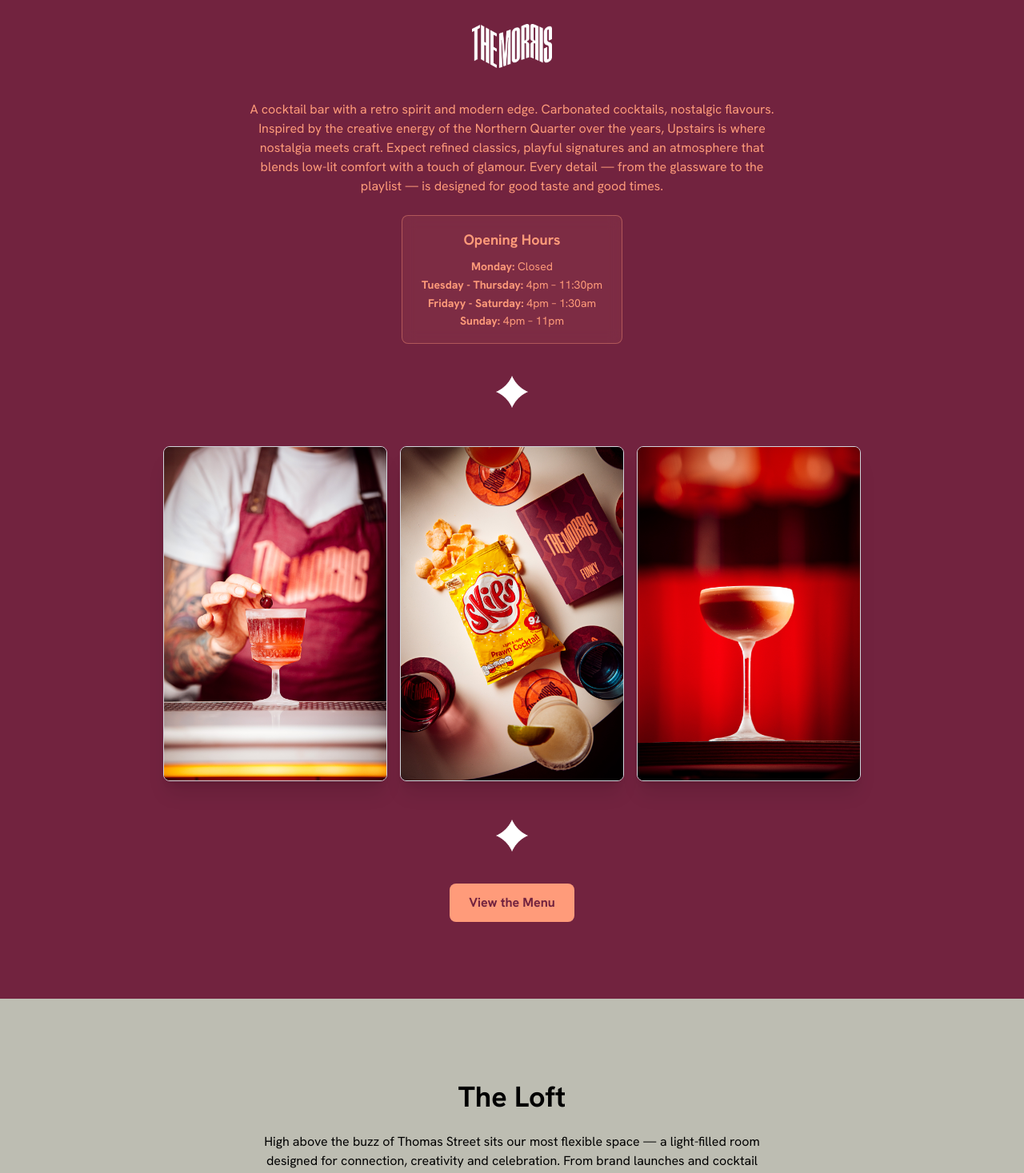
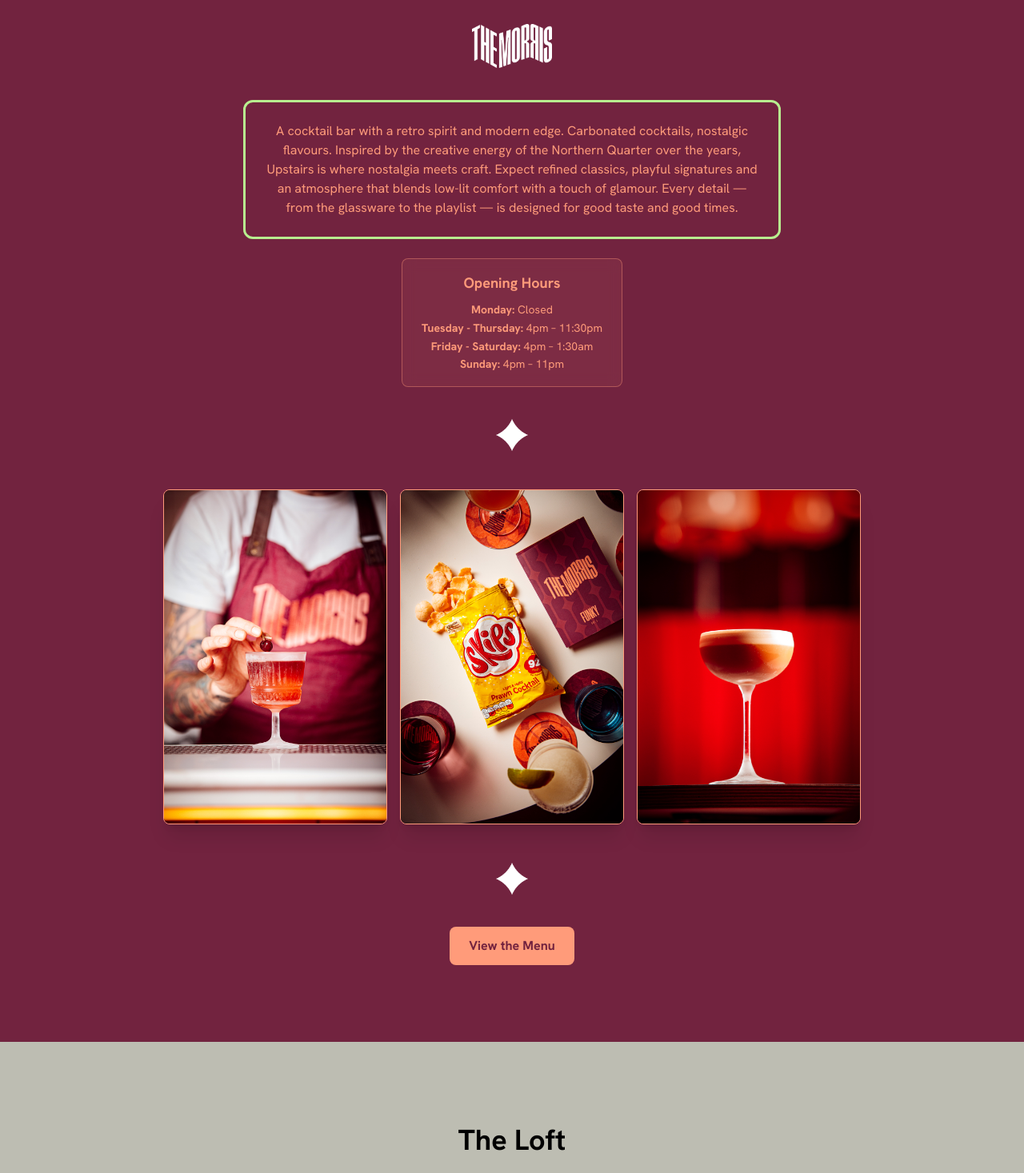
Before and after one commit to jimbobding/the-morris, a Next.js app: page / in a window 1280 px wide. Shown: the part 3520-4987 px from the top of the page at 80% size. Built offline with nearby package versions, Linux system fonts and the light colour scheme.

Commit message:
changed mates colour scheme

```diff
--- a/src/app/globals.css
+++ b/src/app/globals.css
@@ -31,39 +31,27 @@ html {
   scroll-behavior: smooth;
 }
 
-.drop-shadow-neon {
-  text-shadow:
-    0 0 5px #fff,
-    0 0 10px #ff00cc,
-    0 0 15px #ff00cc;
-}
-
-@keyframes flicker {
-  0%,
-  19%,
-  21%,
-  23%,
-  25%,
-  54%,
-  56%,
+@keyframes gradientBorder {
+  0% {
+    border-color: #ff9b7a;
+  }
+  25% {
+    border-color: #ffdc7a;
+  }
+  50% {
+    border-color: #7affa1;
+  }
+  75% {
+    border-color: #7ad4ff;
+  }
   100% {
-    opacity: 1;
-  }
-  20%,
-  22%,
-  24%,
-  55% {
-    opacity: 0.5;
+    border-color: #ff9b7a;
   }
 }
 
-.neon-sign {
-  color: #facc15;
-  text-shadow:
-    0 0 5px #facc15,
-    0 0 10px #facc15,
-    0 0 20px #facc15,
-    0 0 40px #facc15;
-  animation: flicker 2s infinite;
-  font-family: "Press Start 2P", cursive; /* or other retro font */
+.paragraph-funky {
+  border: 3px solid #ff9b7a;
+  border-radius: 12px;
+  padding: 1.5rem;
+  animation: gradientBorder 5s infinite linear;
 }
--- a/src/components/CocktailSection.tsx
+++ b/src/components/CocktailSection.tsx
@@ -1,3 +1,5 @@
+"use client";
+
 import React from "react";
 import Image from "next/image";
 import Link from "next/link";
@@ -12,6 +14,8 @@ export default function CocktailSection() {
     >
       {/* Title */}
       <span className="text-4xl font-bold text-center mb-8">Upstairs</span>
+
+      {/* Logo */}
       <div className="flex flex-col items-center mb-6">
         <Image
           src="/images/venue-images/cocktail-bar/logos/THE MORRIS_COCKTAIL BAR LOGO_WHITE.png"
@@ -22,8 +26,18 @@ export default function CocktailSection() {
         />
       </div>
 
-      {/* Paragraph */}
-      <p className="text-center max-w-2xl mb-6">
+      {/* Paragraph with funky border */}
+      <p
+        className="text-center max-w-2xl mb-6 paragraph-funky"
+        // style={{
+        //   border: "3px solid #FF9B7A",
+        //   borderRadius: "16px",
+        //   padding: "1.5rem",
+        //   outline: "2px dashed #FFDC7A",
+        //   outlineOffset: "4px",
+        //   boxShadow: "0 0 10px #FF9B7A inset",
+        // }}
+      >
         A cocktail bar with a retro spirit and modern edge. Carbonated
         cocktails, nostalgic flavours. Inspired by the creative energy of the
         Northern Quarter over the years, Upstairs is where nostalgia meets
@@ -33,7 +47,7 @@ export default function CocktailSection() {
         times.
       </p>
 
-      {/* Opening Hours Section (low key, optional) */}
+      {/* Opening Hours Section */}
       <div
         className="text-center border border-[#FF9B7A]/40 rounded-lg px-6 py-4 mb-10 max-w-md mx-auto backdrop-blur-sm"
         style={{
@@ -46,7 +60,7 @@ export default function CocktailSection() {
         <p className="text-sm leading-relaxed">
           <strong>Monday:</strong> Closed <br />
           <strong>Tuesday - Thursday:</strong> 4pm – 11:30pm <br />
-          <strong>Fridayy - Saturday:</strong> 4pm – 1:30am <br />
+          <strong>Friday - Saturday:</strong> 4pm – 1:30am <br />
           <strong>Sunday:</strong> 4pm – 11pm
         </p>
       </div>
@@ -62,28 +76,28 @@ export default function CocktailSection() {
         />
       </div>
 
-      {/* Pictures */}
+      {/* Pictures with updated borders */}
       <div className="flex flex-wrap justify-center gap-4 mb-12">
         <Image
           src="/images/venue-images/cocktail-bar/pics/cock-bar-1.jpg"
           alt="Cocktail Bar 1"
           width={280}
           height={100}
-          className="rounded-lg border border-gray-300 shadow-xl transform transition duration-300 hover:scale-105 hover:shadow-2xl object-cover"
+          className="rounded-lg border border-[#FF9B7A] shadow-xl transform transition duration-300 hover:scale-105 hover:shadow-2xl object-cover"
         />
         <Image
           src="/images/venue-images/cocktail-bar/pics/cock-bar-3.jpg"
           width={280}
           height={100}
           alt="Cocktail Bar 2"
-          className="rounded-lg border border-gray-300 shadow-xl transform transition duration-300 hover:scale-105 hover:shadow-2xl object-cover"
+          className="rounded-lg border border-[#FF9B7A] shadow-xl transform transition duration-300 hover:scale-105 hover:shadow-2xl object-cover"
         />
         <Image
           src="/images/venue-images/cocktail-bar/pics/cock-bar-4.jpg"
           width={280}
           height={100}
           alt="Cocktail Bar 3"
-          className="rounded-lg border border-gray-300 shadow-xl transform transition duration-300 hover:scale-105 hover:shadow-2xl object-cover"
+          className="rounded-lg border border-[#FF9B7A] shadow-xl transform transition duration-300 hover:scale-105 hover:shadow-2xl object-cover"
         />
       </div>
 
--- a/src/components/LoftSection.tsx
+++ b/src/components/LoftSection.tsx
@@ -101,7 +101,7 @@ export default function LoftSection() {
         }}
         className="mt-4 inline-block bg-[#000000] text-[#BDBDB2] font-semibold py-3 px-6 rounded-lg transition-colors duration-300 hover:bg-[#BDBDB2] hover:text-[#000000]"
       >
-        {isOpen ? "Close Form" : "Make a Booking"}
+        {isOpen ? "Close Form" : "Make an Enquiry"}
       </button>
 
       {/* Booking form */}
--- a/src/components/MatesMorris.tsx
+++ b/src/components/MatesMorris.tsx
@@ -45,7 +45,7 @@ export default function MatesMorris() {
   return (
     <section
       className="min-h-screen flex flex-col justify-center items-center px-4 sm:px-6 py-24"
-      style={{ backgroundColor: "#7A8F7A", color: "#F4EFE9" }}
+      style={{ backgroundColor: "#19464a", color: "#a8cab6" }}
       id="Mates"
     >
       <h2
--- a/src/components/OuterFooter.tsx
+++ b/src/components/OuterFooter.tsx
@@ -23,10 +23,12 @@ export default function OuterFooter() {
         href="https://www.instagram.com/themorrisvenue"
         target="_blank"
         rel="noopener noreferrer"
-        className="inline-flex items-center justify-center space-x-2 text-sm md:text-base font-semibold hover:underline"
+        className="group inline-flex items-center justify-center space-x-2 text-sm md:text-base font-semibold transition-transform duration-200 hover:scale-110"
       >
-        <FaInstagram className="text-[#F4EFE9]" />
-        <span>@themorrisvenue</span>
+        <FaInstagram className="text-[#F4EFE9] group-hover:text-pink-400 transition-colors duration-200" />
+        <span className="group-hover:text-pink-400 transition-colors duration-200">
+          @themorrisvenue
+        </span>
       </Link>
     </div>
   );
--- a/src/components/PubSection.tsx
+++ b/src/components/PubSection.tsx
@@ -1,3 +1,5 @@
+"use client";
+
 import React from "react";
 import Image from "next/image";
 import Link from "next/link";
@@ -7,7 +9,7 @@ export default function PubSection() {
   return (
     <section
       className="min-h-screen flex flex-col justify-center items-center bg-black text-[#F1E8E0] px-4 sm:px-6 py-24"
-      id="Downstairs"
+      id="ownstairs"
     >
       {/* Title */}
       <span className="mb-8 text-4xl font-bold text-center">Downstairs</span>
@@ -44,7 +46,7 @@ export default function PubSection() {
         <p className="text-sm leading-relaxed">
           <strong>Monday:</strong> Closed <br />
           <strong>Tuesday - Thursday:</strong> 2pm – 11:30pm <br />
-          <strong>Fridayy - Saturday:</strong> 2pm – 1:30am <br />
+          <strong>Friday - Saturday:</strong> 2pm – 1:30am <br />
           <strong>Sunday:</strong> 2pm – 11pm
         </p>
       </div>
```
